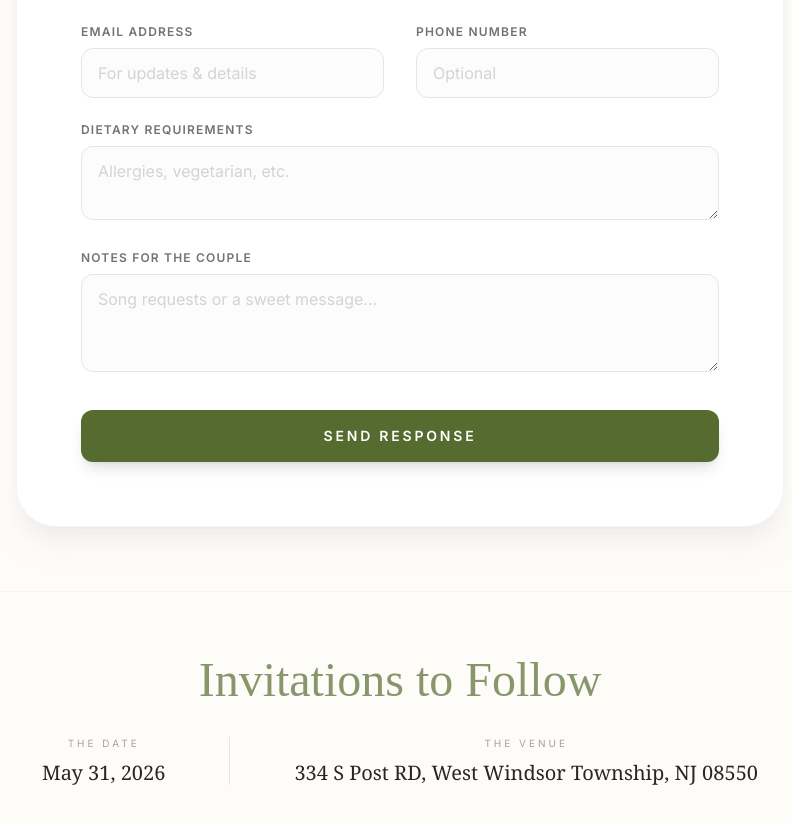
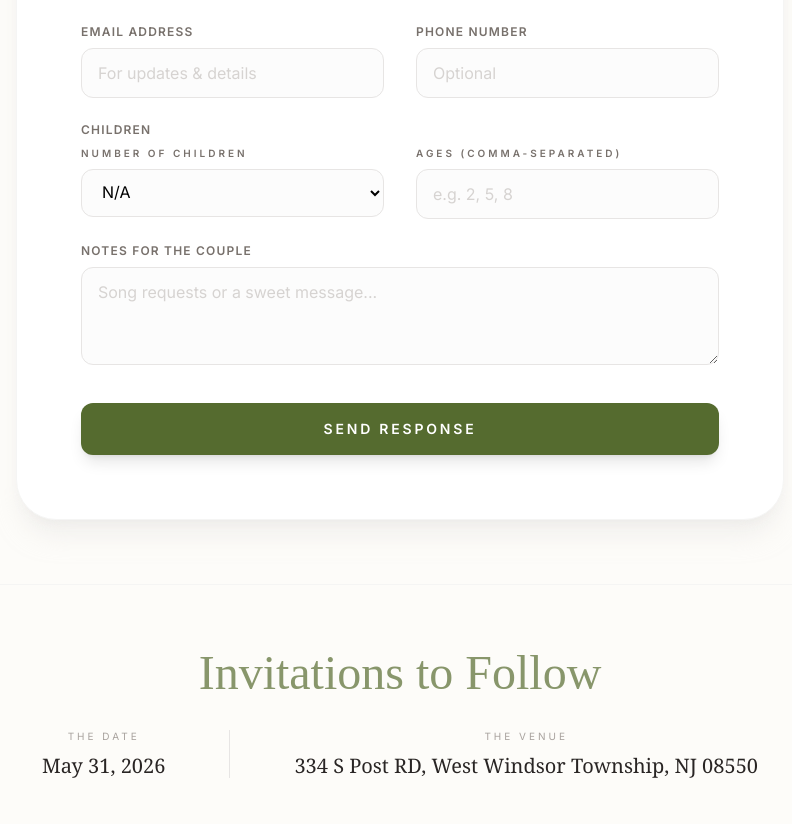
Before and after one commit to ghghyo/WeddingSaveTheDate, a React (Vite) app: page / in a window 1280 px wide. Shown: the part 1120-1944 px from the top of the page, without its empty margins (240-1032 px from the left). Built offline with nearby package versions, Linux system fonts and the light colour scheme; a web font is replaced by a local one.

Commit message:
Update RSVP children fields and remove envelope animation

```diff
--- a/components/AdminDashboard.tsx
+++ b/components/AdminDashboard.tsx
@@ -97,7 +97,7 @@ const AdminDashboard: React.FC<Props> = ({ rsvps }) => {
               <th className="px-6 py-4 font-semibold">Status</th>
               <th className="px-6 py-4 font-semibold">Count</th>
               <th className="px-6 py-4 font-semibold">Contact</th>
-              <th className="px-6 py-4 font-semibold">Dietary/Notes</th>
+              <th className="px-6 py-4 font-semibold">Children/Notes</th>
             </tr>
           </thead>
           <tbody className="divide-y divide-slate-100">
@@ -125,7 +125,15 @@ const AdminDashboard: React.FC<Props> = ({ rsvps }) => {
                     <div className="text-xs text-slate-500">{r.phone}</div>
                   </td>
                   <td className="px-6 py-4 text-sm text-slate-600 max-w-xs truncate">
-                    {r.dietaryRestrictions || r.notes || '-'}
+                    {(() => {
+                      const count = (r as any).childrenCount ?? null;
+                      const ages = (r.childrenAges || '').trim();
+                      const notes = (r.notes || '').trim();
+                      const childrenPart =
+                        count === null ? 'N/A' : `Count: ${count}${ages ? ` (Ages: ${ages})` : ''}`;
+                      const combined = [childrenPart, notes ? `Notes: ${notes}` : ''].filter(Boolean).join(' • ');
+                      return combined || '-';
+                    })()}
                   </td>
                 </tr>
               ))
--- a/components/RSVPForm.tsx
+++ b/components/RSVPForm.tsx
@@ -13,7 +13,8 @@ const RSVPForm: React.FC<Props> = ({ onSubmit }) => {
     guestCount: 1,
     email: '',
     phone: '',
-    dietaryRestrictions: '',
+    childrenCount: null,
+    childrenAges: '',
     notes: ''
   });
 
@@ -58,7 +59,9 @@ const RSVPForm: React.FC<Props> = ({ onSubmit }) => {
                   setFormData({
                     ...formData,
                     attendance: val,
-                    guestCount: val === AttendanceStatus.NO ? 0 : formData.guestCount
+                    guestCount: val === AttendanceStatus.NO ? 0 : formData.guestCount,
+                    childrenCount: val === AttendanceStatus.NO ? null : formData.childrenCount,
+                    childrenAges: val === AttendanceStatus.NO ? '' : formData.childrenAges,
                   });
                 }}
               >
@@ -109,14 +112,54 @@ const RSVPForm: React.FC<Props> = ({ onSubmit }) => {
           </div>
 
           <div>
-            <label className={labelClasses}>Dietary Requirements</label>
-            <textarea
-              rows={2}
-              className={inputClasses}
-              value={formData.dietaryRestrictions}
-              onChange={e => setFormData({ ...formData, dietaryRestrictions: e.target.value })}
-              placeholder="Allergies, vegetarian, etc."
-            />
+            <label className={labelClasses}>Children</label>
+            <div className="grid grid-cols-1 md:grid-cols-2 gap-8">
+              <div>
+                <label className="block text-[10px] font-bold text-stone-500 uppercase tracking-[0.3em] mb-2">
+                  Number of children
+                </label>
+                <select
+                  className={inputClasses}
+                  value={formData.childrenCount === null ? 'NA' : String(formData.childrenCount)}
+                  onChange={e => {
+                    const raw = e.target.value;
+                    const nextCount = raw === 'NA' ? null : parseInt(raw, 10);
+                    setFormData({
+                      ...formData,
+                      childrenCount: Number.isFinite(nextCount as any) ? (nextCount as number) : null,
+                      childrenAges: !nextCount ? '' : formData.childrenAges,
+                    });
+                  }}
+                >
+                  <option value="NA">N/A</option>
+                  <option value="0">0</option>
+                  <option value="1">1</option>
+                  <option value="2">2</option>
+                  <option value="3">3</option>
+                  <option value="4">4</option>
+                  <option value="5">5</option>
+                  <option value="6">6</option>
+                  <option value="7">7</option>
+                  <option value="8">8</option>
+                  <option value="9">9</option>
+                  <option value="10">10+</option>
+                </select>
+              </div>
+
+              <div>
+                <label className="block text-[10px] font-bold text-stone-500 uppercase tracking-[0.3em] mb-2">
+                  Ages (comma-separated)
+                </label>
+                <input
+                  type="text"
+                  className={inputClasses}
+                  disabled={!formData.childrenCount}
+                  value={formData.childrenAges}
+                  onChange={e => setFormData({ ...formData, childrenAges: e.target.value })}
+                  placeholder="e.g. 2, 5, 8"
+                />
+              </div>
+            </div>
           </div>
 
           <div>
--- a/services/storageService.ts
+++ b/services/storageService.ts
@@ -18,15 +18,16 @@ export const storageService = {
   exportToCSV: (data: RSVPData[]) => {
     if (data.length === 0) return;
 
-    const headers = ['Full Name', 'Attending', 'Guests', 'Email', 'Phone', 'Dietary', 'Notes', 'Date'];
+    const headers = ['Full Name', 'Attending', 'Guests', 'Email', 'Phone', 'Children Count', 'Children Ages', 'Notes', 'Date'];
     const rows = data.map(r => [
       r.fullName,
       r.attendance,
       r.guestCount,
       r.email,
       r.phone,
-      r.dietaryRestrictions.replace(/,/g, ';'),
-      r.notes.replace(/,/g, ';'),
+      (r.childrenCount ?? '').toString().replace(/,/g, ';') || 'N/A',
+      (r.childrenAges || '').replace(/,/g, ';'),
+      (r.notes || '').replace(/,/g, ';'),
       r.submittedAt
     ]);
 
--- a/types.ts
+++ b/types.ts
@@ -11,7 +11,8 @@ export interface RSVPData {
   guestCount: number;
   email: string;
   phone: string;
-  dietaryRestrictions: string;
+  childrenCount: number | null;
+  childrenAges: string;
   notes: string;
   submittedAt: string;
 }
```
Also changed, not shown: App.tsx (line endings or trailing spaces).
